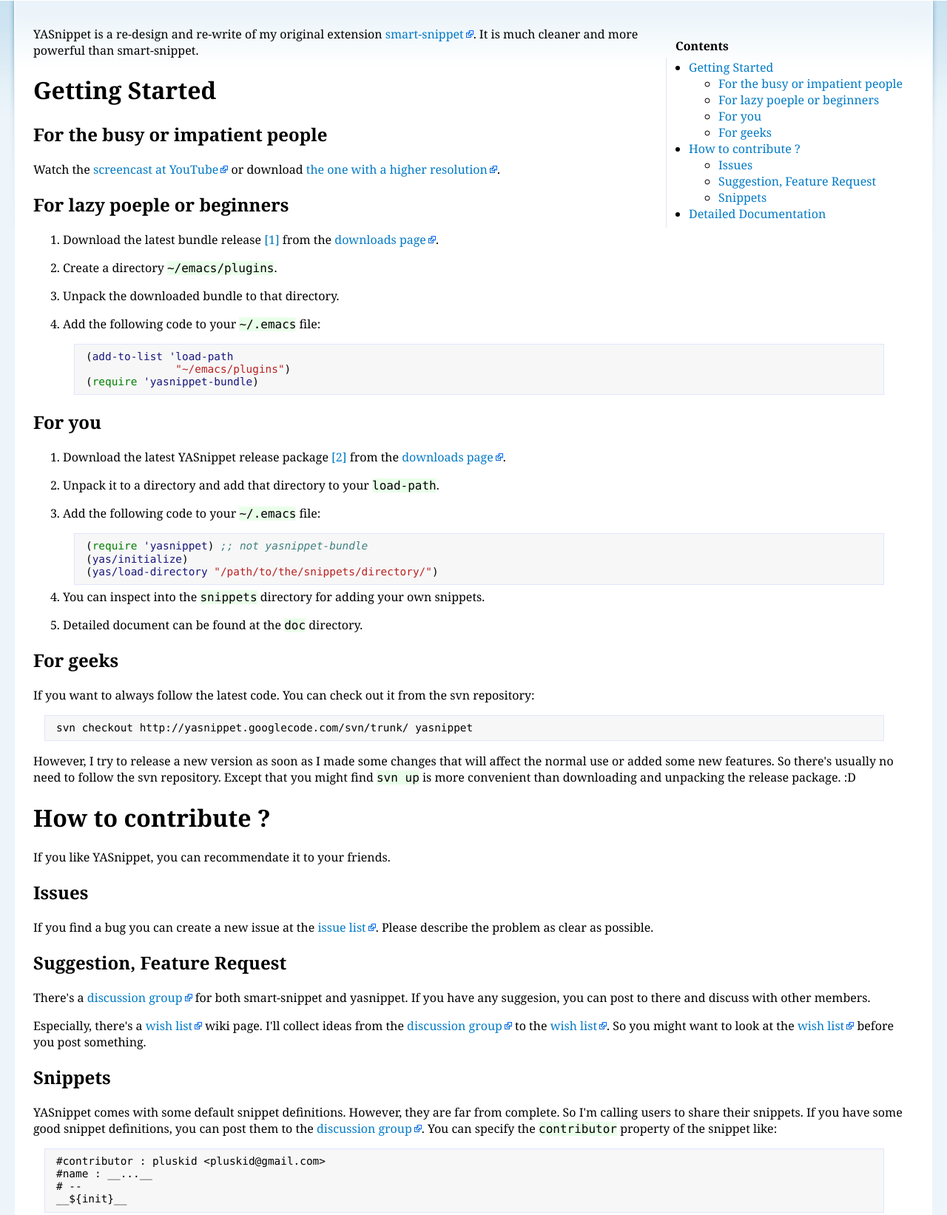
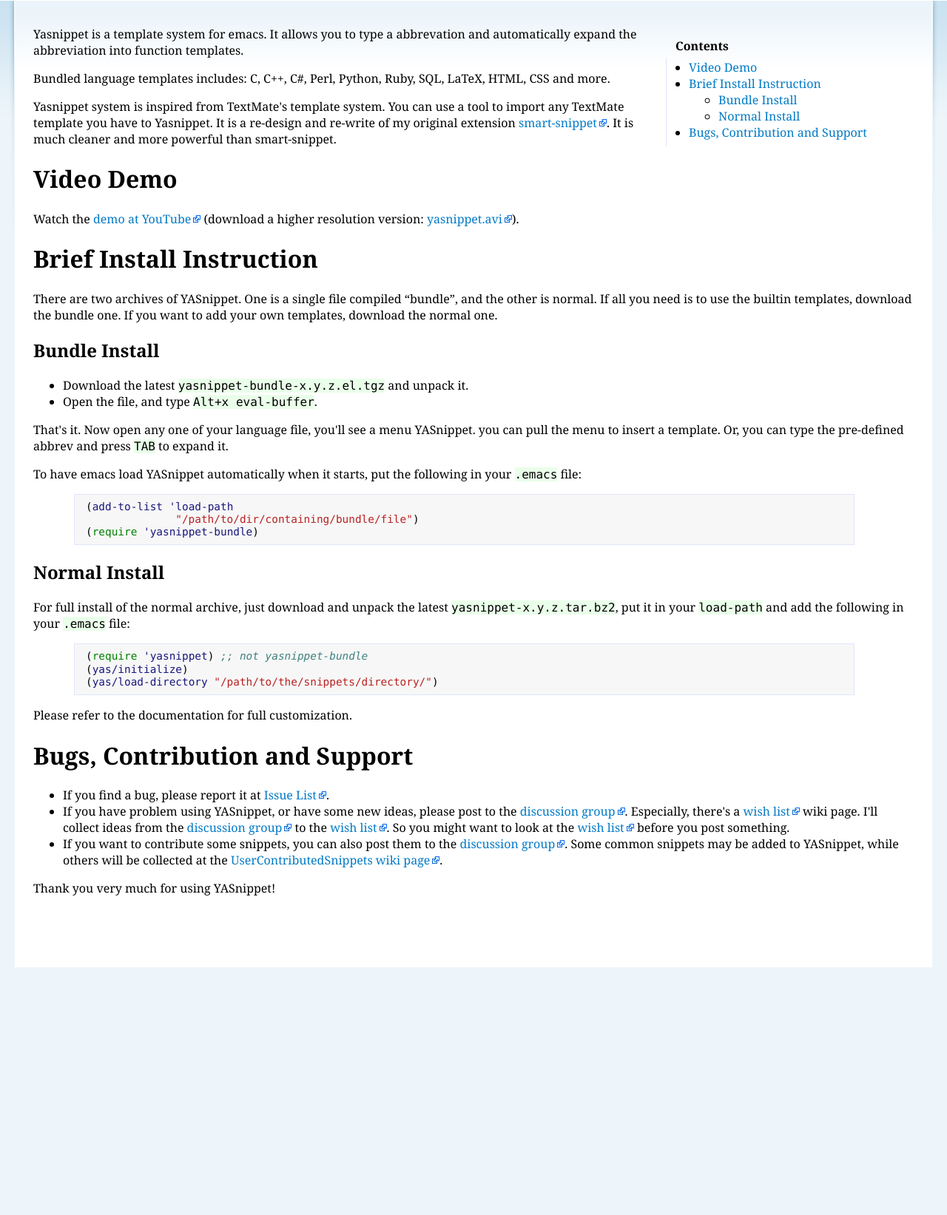
Before and after one commit to stinsonga/elpa-mirror, a plain HTML site: page doc/index.html in a window 1280 px wide. Shown: the part 137-1780 px from the top of the page at 74% size. After the commit the page ends 1445 px from the top, so only its background shows below. Drawn offline with Linux system fonts and the light colour scheme.

Commit message:
Updated the introduction doc, thanks Xah Lee for contributing this description

```diff
--- a/doc/index.html
+++ b/doc/index.html
@@ -43,142 +43,83 @@
 	  <div class="contents topic" id="contents">
 <p class="topic-title first">Contents</p>
 <ul class="simple">
-<li><a class="reference internal" href="#getting-started" id="id5">Getting Started</a><ul>
-<li><a class="reference internal" href="#for-the-busy-or-impatient-people" id="id6">For the busy or impatient people</a></li>
-<li><a class="reference internal" href="#for-lazy-poeple-or-beginners" id="id7">For lazy poeple or beginners</a></li>
-<li><a class="reference internal" href="#for-you" id="id8">For you</a></li>
-<li><a class="reference internal" href="#for-geeks" id="id9">For geeks</a></li>
+<li><a class="reference internal" href="#video-demo" id="id1">Video Demo</a></li>
+<li><a class="reference internal" href="#brief-install-instruction" id="id2">Brief Install Instruction</a><ul>
+<li><a class="reference internal" href="#bundle-install" id="id3">Bundle Install</a></li>
+<li><a class="reference internal" href="#normal-install" id="id4">Normal Install</a></li>
 </ul>
 </li>
-<li><a class="reference internal" href="#how-to-contribute" id="id10">How to contribute ?</a><ul>
-<li><a class="reference internal" href="#issues" id="id11">Issues</a></li>
-<li><a class="reference internal" href="#suggestion-feature-request" id="id12">Suggestion, Feature Request</a></li>
-<li><a class="reference internal" href="#snippets" id="id13">Snippets</a></li>
-</ul>
-</li>
-<li><a class="reference internal" href="#detailed-documentation" id="id14">Detailed Documentation</a></li>
+<li><a class="reference internal" href="#bugs-contribution-and-support" id="id5">Bugs, Contribution and Support</a></li>
 </ul>
 </div>
-<p>YASnippet is a re-design and re-write of my original extension
+<p>Yasnippet is a template system for emacs. It allows you to type a
+abbrevation and automatically expand the abbreviation into function
+templates.</p>
+<p>Bundled language templates includes: C, C++, C#, Perl, Python, Ruby,
+SQL, LaTeX, HTML, CSS and more.</p>
+<p>Yasnippet system is inspired from TextMate's template system. You can
+use a tool to import any TextMate template you have to Yasnippet. It
+is a re-design and re-write of my original extension
 <a class="reference external" href="http://code.google.com/p/smart-snippet/">smart-snippet</a>. It is much cleaner and more powerful than
 smart-snippet.</p>
-<div class="section" id="getting-started">
-<h1><a class="toc-backref" href="#id5">Getting Started</a></h1>
-<div class="section" id="for-the-busy-or-impatient-people">
-<h2><a class="toc-backref" href="#id6">For the busy or impatient people</a></h2>
-<p>Watch the <a class="reference external" href="http://www.youtube.com/watch?v=vOj7btx3ATg">screencast at YouTube</a> or download <a class="reference external" href="http://yasnippet.googlecode.com/files/yasnippet.avi">the one
-with a higher resolution</a>.</p>
+<div class="section" id="video-demo">
+<h1><a class="toc-backref" href="#id1">Video Demo</a></h1>
+<p>Watch the <a class="reference external" href="http://www.youtube.com/watch?v=vOj7btx3ATg">demo at YouTube</a> (download a higher
+resolution version: <a class="reference external" href="http://yasnippet.googlecode.com/files/yasnippet.avi">yasnippet.avi</a>).</p>
 </div>
-<div class="section" id="for-lazy-poeple-or-beginners">
-<h2><a class="toc-backref" href="#id7">For lazy poeple or beginners</a></h2>
-<ol class="arabic">
-<li><p class="first">Download the latest bundle release <a class="footnote-reference" href="#id3" id="id1">[1]</a> from the <a class="reference external" href="http://code.google.com/p/yasnippet/downloads/list">downloads page</a>.</p>
-</li>
-<li><p class="first">Create a directory <tt class="docutils literal"><span class="pre">~/emacs/plugins</span></tt>.</p>
-</li>
-<li><p class="first">Unpack the downloaded bundle to that directory.</p>
-</li>
-<li><p class="first">Add the following code to your <tt class="docutils literal"><span class="pre">~/.emacs</span></tt> file:</p>
+<div class="section" id="brief-install-instruction">
+<h1><a class="toc-backref" href="#id2">Brief Install Instruction</a></h1>
+<p>There are two archives of YASnippet. One is a single file compiled
+“bundle”, and the other is normal. If all you need is to use the
+builtin templates, download the bundle one. If you want to add your
+own templates, download the normal one.</p>
+<div class="section" id="bundle-install">
+<h2><a class="toc-backref" href="#id3">Bundle Install</a></h2>
+<ul class="simple">
+<li>Download the latest <tt class="docutils literal"><span class="pre">yasnippet-bundle-x.y.z.el.tgz</span></tt> and unpack it.</li>
+<li>Open the file, and type <tt class="docutils literal"><span class="pre">Alt+x</span> <span class="pre">eval-buffer</span></tt>.</li>
+</ul>
+<p>That's it. Now open any one of your language file, you'll see a menu
+YASnippet. you can pull the menu to insert a template. Or, you can
+type the pre-defined abbrev and press <tt class="docutils literal"><span class="pre">TAB</span></tt> to expand it.</p>
+<p>To have emacs load YASnippet automatically when it starts, put the
+following in your <tt class="docutils literal"><span class="pre">.emacs</span></tt> file:</p>
+<blockquote>
 <div class="highlight"><pre>(<span style="color: #19177C">add-to-list</span> <span style="color: #19177C">&#39;load-path</span>
-              <span style="color: #BA2121">&quot;~/emacs/plugins&quot;</span>)
+              <span style="color: #BA2121">&quot;/path/to/dir/containing/bundle/file&quot;</span>)
 (<span style="color: #008000">require</span> <span style="color: #19177C">&#39;yasnippet-bundle</span>)
 </pre></div>
-</li>
-</ol>
+</blockquote>
 </div>
-<div class="section" id="for-you">
-<h2><a class="toc-backref" href="#id8">For you</a></h2>
-<ol class="arabic">
-<li><p class="first">Download the latest YASnippet release package <a class="footnote-reference" href="#id4" id="id2">[2]</a> from the
-<a class="reference external" href="http://code.google.com/p/yasnippet/downloads/list">downloads page</a>.</p>
-</li>
-<li><p class="first">Unpack it to a directory and add that directory to your
-<tt class="docutils literal"><span class="pre">load-path</span></tt>.</p>
-</li>
-<li><p class="first">Add the following code to your <tt class="docutils literal"><span class="pre">~/.emacs</span></tt> file:</p>
+<div class="section" id="normal-install">
+<h2><a class="toc-backref" href="#id4">Normal Install</a></h2>
+<p>For full install of the normal archive, just download and unpack the
+latest <tt class="docutils literal"><span class="pre">yasnippet-x.y.z.tar.bz2</span></tt>, put it in your <tt class="docutils literal"><span class="pre">load-path</span></tt> and
+add the following in your <tt class="docutils literal"><span class="pre">.emacs</span></tt> file:</p>
+<blockquote>
 <div class="highlight"><pre>(<span style="color: #008000">require</span> <span style="color: #19177C">&#39;yasnippet</span>) <span style="color: #408080; font-style: italic">;; not yasnippet-bundle</span>
 (<span style="color: #19177C">yas/initialize</span>)
 (<span style="color: #19177C">yas/load-directory</span> <span style="color: #BA2121">&quot;/path/to/the/snippets/directory/&quot;</span>)
 </pre></div>
-</li>
-<li><p class="first">You can inspect into the <tt class="docutils literal"><span class="pre">snippets</span></tt> directory for adding your own
-snippets.</p>
-</li>
-<li><p class="first">Detailed document can be found at the <tt class="docutils literal"><span class="pre">doc</span></tt> directory.</p>
-</li>
-</ol>
-</div>
-<div class="section" id="for-geeks">
-<h2><a class="toc-backref" href="#id9">For geeks</a></h2>
-<p>If you want to always follow the latest code. You can check out it
-from the svn repository:</p>
-<div class="highlight"><pre>svn checkout http://yasnippet.googlecode.com/svn/trunk/ yasnippet
-</pre></div>
-<p>However, I try to release a new version as soon as I made some changes
-that will affect the normal use or added some new features. So there's
-usually no need to follow the svn repository. Except that you might
-find <tt class="docutils literal"><span class="pre">svn</span> <span class="pre">up</span></tt> is more convenient than downloading and unpacking the
-release package. :D</p>
+</blockquote>
+<p>Please refer to the documentation for full customization.</p>
 </div>
 </div>
-<div class="section" id="how-to-contribute">
-<h1><a class="toc-backref" href="#id10">How to contribute ?</a></h1>
-<p>If you like YASnippet, you can recommendate it to your friends.</p>
-<div class="section" id="issues">
-<h2><a class="toc-backref" href="#id11">Issues</a></h2>
-<p>If you find a bug you can create a new issue at the <a class="reference external" href="http://code.google.com/p/yasnippet/issues/list">issue list</a>. Please describe
-the problem as clear as possible.</p>
-</div>
-<div class="section" id="suggestion-feature-request">
-<h2><a class="toc-backref" href="#id12">Suggestion, Feature Request</a></h2>
-<p>There's a <a class="reference external" href="http://groups.google.com/group/smart-snippet">discussion group</a> for both smart-snippet and yasnippet. If
-you have any suggesion, you can post to there and discuss with other
-members.</p>
-<p>Especially, there's a <a class="reference external" href="http://code.google.com/p/yasnippet/wiki/WishList">wish list</a> wiki page. I'll collect ideas from
-the <a class="reference external" href="http://groups.google.com/group/smart-snippet">discussion group</a> to the <a class="reference external" href="http://code.google.com/p/yasnippet/wiki/WishList">wish list</a>. So you might want to look
-at the <a class="reference external" href="http://code.google.com/p/yasnippet/wiki/WishList">wish list</a> before you post something.</p>
-</div>
-<div class="section" id="snippets">
-<h2><a class="toc-backref" href="#id13">Snippets</a></h2>
-<p>YASnippet comes with some default snippet definitions. However, they
-are far from complete. So I'm calling users to share their
-snippets. If you have some good snippet definitions, you can post them
-to the <a class="reference external" href="http://groups.google.com/group/smart-snippet">discussion group</a>. You can specify the <tt class="docutils literal"><span class="pre">contributor</span></tt>
-property of the snippet like:</p>
-<div class="highlight"><pre>#contributor : pluskid &lt;pluskid@gmail.com&gt;
-#name : __...__
-# --
-__${init}__
-</pre></div>
-<p>I'll incorporate (some of) them in the release if suitable. However,
-if you have <em>many</em> snippets (especially when they need to be
-maintained and updated constantly), it is not suitable to put them in
-the YASnippet release package. A better way is to make your snippets
-publicly available and tell me the URL. I'll try to keep a list of
-them on the wiki page.</p>
-</div>
-</div>
-<div class="section" id="detailed-documentation">
-<h1><a class="toc-backref" href="#id14">Detailed Documentation</a></h1>
+<div class="section" id="bugs-contribution-and-support">
+<h1><a class="toc-backref" href="#id5">Bugs, Contribution and Support</a></h1>
 <ul class="simple">
-<li>See <a class="reference external" href="define_snippet.html">this page</a> on how to define a snippet by
-yourself.</li>
-<li>Here's the <a class="reference external" href="faq.html">FAQ</a> page.</li>
-<li>Here's the <a class="reference external" href="changelog.html">ChangeLog</a>.</li>
+<li>If you find a bug, please report it at <a class="reference external" href="http://code.google.com/p/yasnippet/issues/list">Issue List</a>.</li>
+<li>If you have problem using YASnippet, or have some new ideas, please
+post to the <a class="reference external" href="http://groups.google.com/group/smart-snippet">discussion group</a>. Especially, there's a <a class="reference external" href="http://code.google.com/p/yasnippet/wiki/WishList">wish list</a>
+wiki page. I'll collect ideas from the <a class="reference external" href="http://groups.google.com/group/smart-snippet">discussion group</a> to the
+<a class="reference external" href="http://code.google.com/p/yasnippet/wiki/WishList">wish list</a>. So you might want to look at the <a class="reference external" href="http://code.google.com/p/yasnippet/wiki/WishList">wish list</a> before
+you post something.</li>
+<li>If you want to contribute some snippets, you can also post them to
+the <a class="reference external" href="http://groups.google.com/group/smart-snippet">discussion group</a>. Some common snippets may be added to
+YASnippet, while others will be collected at the
+<a class="reference external" href="http://code.google.com/p/yasnippet/wiki/UserContributedSnippets">UserContributedSnippets wiki page</a>.</li>
 </ul>
-<table class="docutils footnote" frame="void" id="id3" rules="none">
-<colgroup><col class="label" /><col /></colgroup>
-<tbody valign="top">
-<tr><td class="label"><a class="fn-backref" href="#id1">[1]</a></td><td>They usually named like <tt class="docutils literal"><span class="pre">yasnippet-bundle-x.y.z.el.tgz</span></tt> where
-<tt class="docutils literal"><span class="pre">x.y.z</span></tt> is the version number.</td></tr>
-</tbody>
-</table>
-<table class="docutils footnote" frame="void" id="id4" rules="none">
-<colgroup><col class="label" /><col /></colgroup>
-<tbody valign="top">
-<tr><td class="label"><a class="fn-backref" href="#id2">[2]</a></td><td>They usually named like <tt class="docutils literal"><span class="pre">yasnippet.x.y.z.tar.bz2</span></tt>.</td></tr>
-</tbody>
-</table>
+<p>Thank you very much for using YASnippet!</p>
 </div>
 	  </div>
 	</div>
```
Also changed, not shown: 1 other file.
